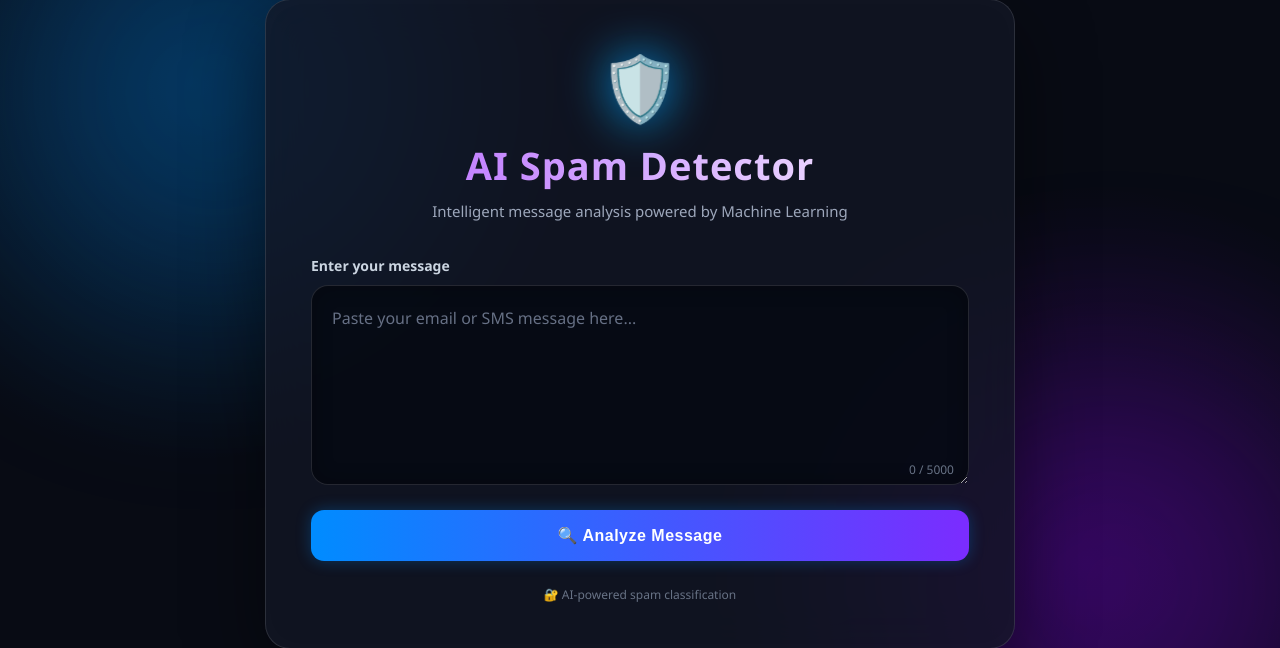
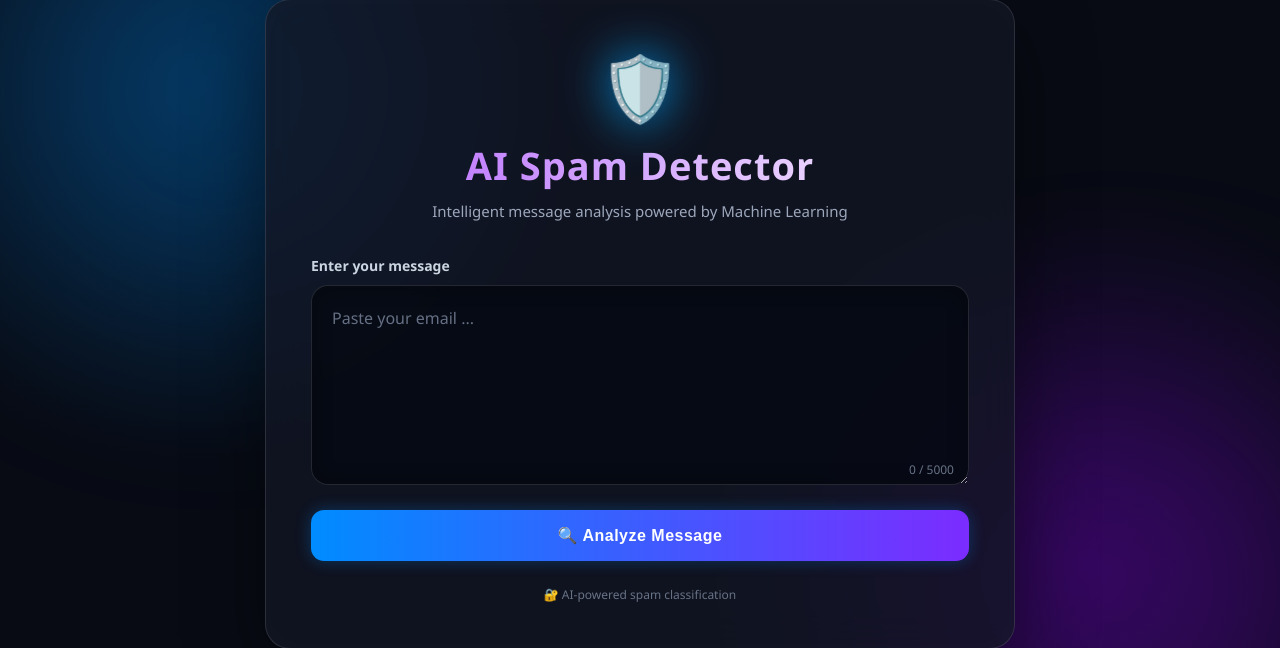
Before and after one commit to Debojitghosh-it/Spam-Detector-Model, a Flask app: page / in a window 1280 px wide. Shown: the part 76-724 px from the top of the page. Run offline with Flask 3, Linux system fonts and the light colour scheme; parts of the project's set-up code (start-up, migrations or seed data) failed here and were passed over.

Commit message:
Fix inbox

```diff
--- a/templates/index.html
+++ b/templates/index.html
@@ -757,7 +757,7 @@
 
 
                 <textarea id="message" name="email_text" maxlength="5000"
-                    placeholder="Paste your email or SMS message here..." required>{{ message|default('') }}</textarea>
+                    placeholder="Paste your email ..." required>{{ message|default('') }}</textarea>
 
 
                 <div class="counter">
```
